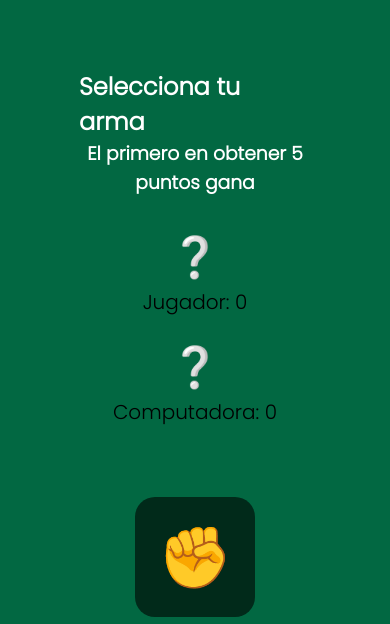
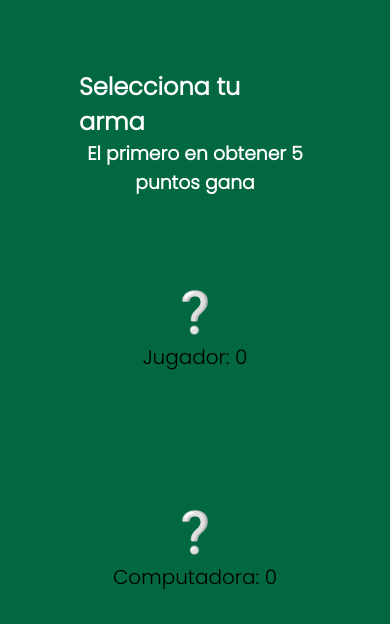
Before and after one commit to DilanEspinoza/Piedra-papel-y-tijera, a plain HTML site: page index.html in a window 390 px wide. Shown: the part 169-793 px from the top of the page. Drawn offline with Linux system fonts and the light colour scheme; a web font is replaced by a local one.

Commit message:
subiendo diseño responsivo-3

```diff
--- a/style.css
+++ b/style.css
@@ -140,9 +140,7 @@ footer p {
   .resultado {
     display: flex;
     flex-direction: column;
-    height: 200px;
-    text-align: center;
-    width: 200px;
+    margin-bottom: 30px;
   }
 
   #estado-ronda {
```
